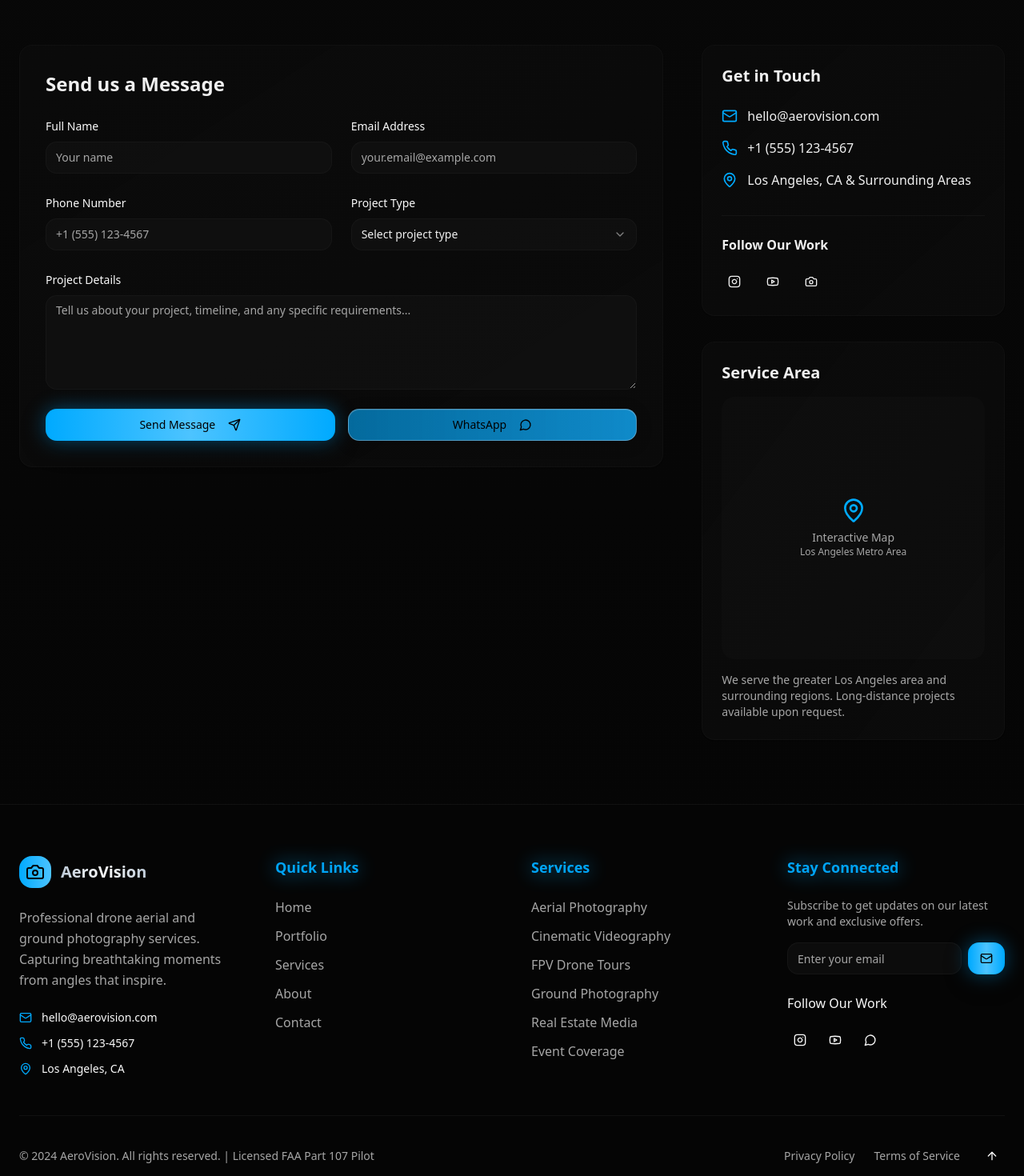
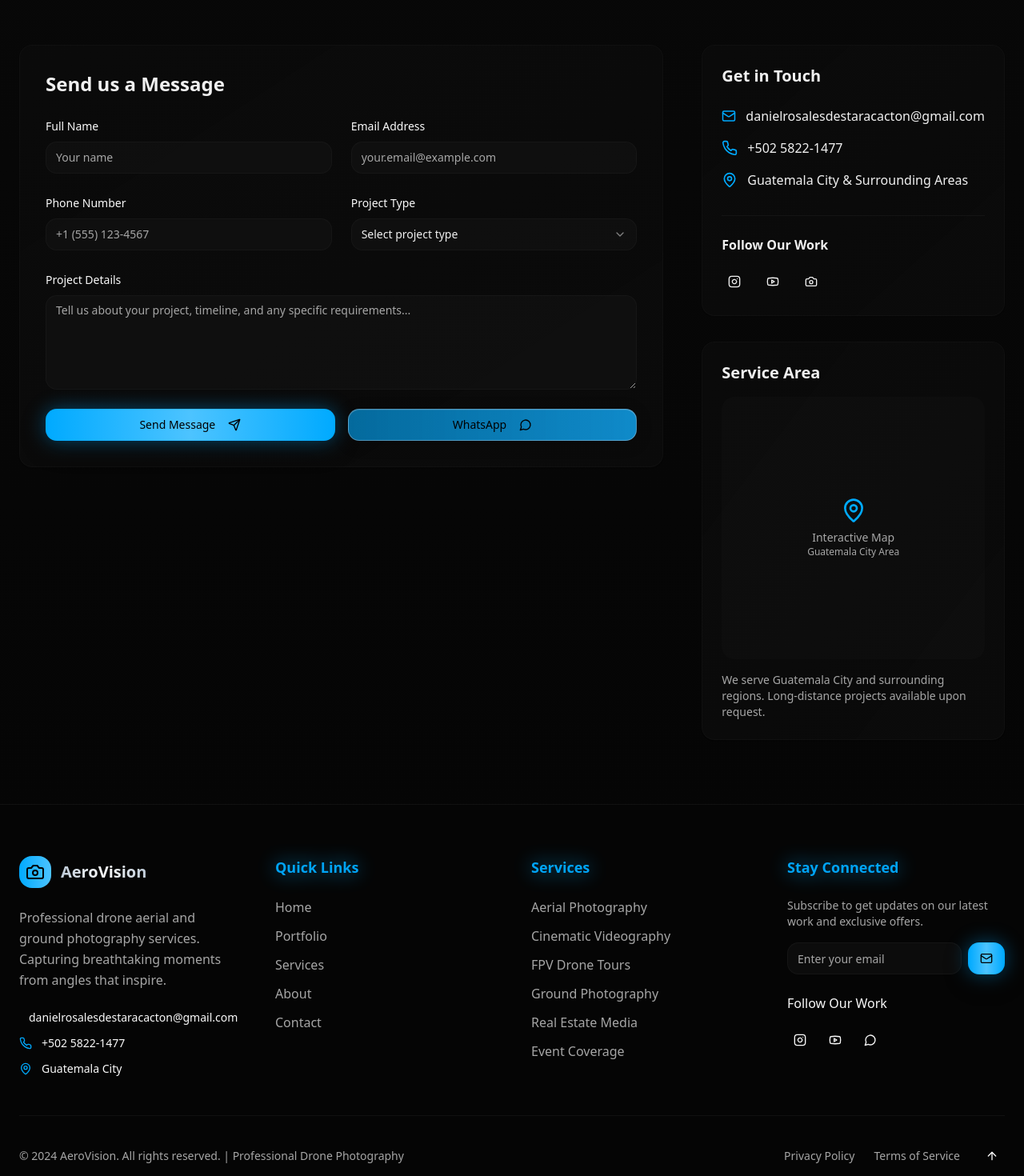
Before and after one commit to DaniePRO93/aereovision, a React (Vite) app: page / in a window 1280 px wide. Shown: the part 6200-7670 px from the top of the page at 80% size. Built offline with nearby package versions, Linux system fonts and the light colour scheme.

Commit message:
Update contact information and location
Update WhatsApp number, email, and location to Guatemala City. Also, update FAA registration status to reflect drone weight.

```diff
--- a/src/components/ContactSection.tsx
+++ b/src/components/ContactSection.tsx
@@ -42,7 +42,7 @@ const ContactSection = () => {
 Project Type: ${formData.projectType || "General Inquiry"}
 Message: ${formData.message || "Please contact me for more information."}`;
 
-    const whatsappUrl = `https://wa.me/1234567890?text=${encodeURIComponent(message)}`;
+    const whatsappUrl = `https://wa.me/50258221477?text=${encodeURIComponent(message)}`;
     window.open(whatsappUrl, '_blank');
   };
 
@@ -165,17 +165,17 @@ Message: ${formData.message || "Please contact me for more information."}`;
               <div className="space-y-4">
                 <div className="flex items-center">
                   <Mail className="h-5 w-5 text-primary mr-3" />
-                  <span>hello@aerovision.com</span>
+                  <span>danielrosalesdestaracacton@gmail.com</span>
                 </div>
 
                 <div className="flex items-center">
                   <Phone className="h-5 w-5 text-primary mr-3" />
-                  <span>+1 (555) 123-4567</span>
+                  <span>+502 5822-1477</span>
                 </div>
 
                 <div className="flex items-center">
                   <MapPin className="h-5 w-5 text-primary mr-3" />
-                  <span>Los Angeles, CA & Surrounding Areas</span>
+                  <span>Guatemala City & Surrounding Areas</span>
                 </div>
               </div>
 
@@ -203,11 +203,11 @@ Message: ${formData.message || "Please contact me for more information."}`;
                 <div className="text-center text-muted-foreground">
                   <MapPin className="h-8 w-8 mx-auto mb-2 text-primary" />
                   <p className="text-sm">Interactive Map</p>
-                  <p className="text-xs">Los Angeles Metro Area</p>
+                  <p className="text-xs">Guatemala City Area</p>
                 </div>
               </div>
               <p className="text-sm text-muted-foreground mt-4">
-                We serve the greater Los Angeles area and surrounding regions.
+                We serve Guatemala City and surrounding regions.
                 Long-distance projects available upon request.
               </p>
             </Card>
--- a/src/components/Footer.tsx
+++ b/src/components/Footer.tsx
@@ -43,17 +43,17 @@ const Footer = () => {
     const links = {
       instagram: "https://instagram.com/aerovision",
       youtube: "https://youtube.com/aerovision",
-      whatsapp: "https://wa.me/1234567890"
+      whatsapp: "https://wa.me/50258221477"
     };
     window.open(links[platform as keyof typeof links], '_blank');
   };
 
   const openEmail = () => {
-    window.location.href = "mailto:hello@aerovision.com";
+    window.location.href = "mailto:danielrosalesdestaracacton@gmail.com";
   };
 
   const openPhone = () => {
-    window.location.href = "tel:+15551234567";
+    window.location.href = "tel:+50258221477";
   };
 
   return (
@@ -77,15 +77,15 @@ const Footer = () => {
             <div className="space-y-3">
               <div className="flex items-center text-sm cursor-pointer hover:text-primary transition-colors" onClick={openEmail}>
                 <Mail className="h-4 w-4 text-primary mr-3" />
-                <span>hello@aerovision.com</span>
+                <span>danielrosalesdestaracacton@gmail.com</span>
               </div>
               <div className="flex items-center text-sm cursor-pointer hover:text-primary transition-colors" onClick={openPhone}>
                 <Phone className="h-4 w-4 text-primary mr-3" />
-                <span>+1 (555) 123-4567</span>
+                <span>+502 5822-1477</span>
               </div>
               <div className="flex items-center text-sm">
                 <MapPin className="h-4 w-4 text-primary mr-3" />
-                <span>Los Angeles, CA</span>
+                <span>Guatemala City</span>
               </div>
             </div>
           </div>
@@ -197,7 +197,7 @@ const Footer = () => {
         {/* Bottom Bar */}
         <div className="border-t border-border/50 mt-12 pt-8 flex flex-col md:flex-row justify-between items-center">
           <div className="text-sm text-muted-foreground mb-4 md:mb-0">
-            © 2024 AeroVision. All rights reserved. | Licensed FAA Part 107 Pilot
+            © 2024 AeroVision. All rights reserved. | Professional Drone Photography
           </div>
 
           <div className="flex items-center space-x-6 text-sm">
```
